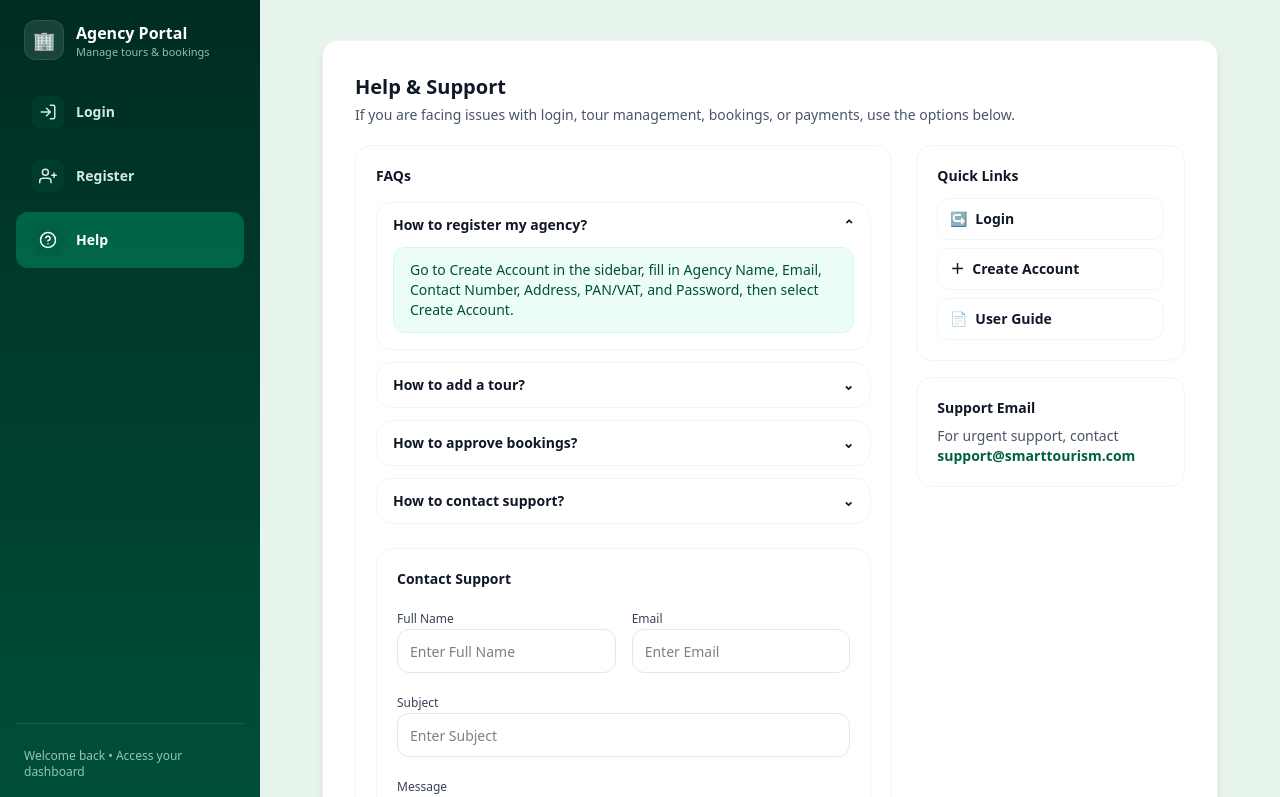
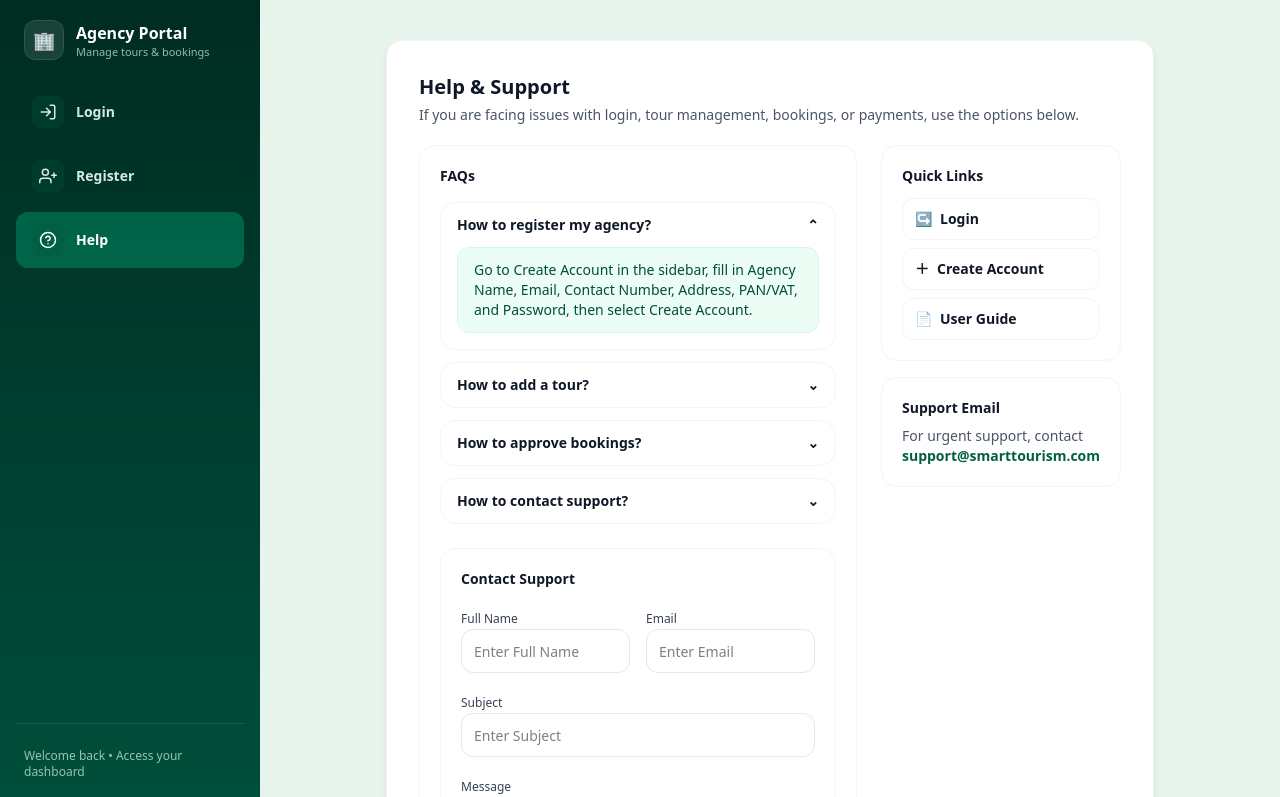
Before and after one commit to raullama1/raul-lama-smart-tourism-management-system, a React (Vite) app in the folder client/: page /agency/help in a window 1280 px wide. Shown: the top 797 px of the page. Built offline with nearby package versions, Linux system fonts and the light colour scheme.

Commit message:
fix: Agency Auth layout.

```diff
--- a/client/src/components/agency/AgencyAuthLayout.jsx
+++ b/client/src/components/agency/AgencyAuthLayout.jsx
@@ -8,8 +8,11 @@ export default function AgencyAuthLayout({ children }) {
         <AgencySidebar />
       </aside>
 
-      <section className="flex-1 h-screen overflow-y-auto px-5 py-10">
-        <div className="w-full max-w-2xl mx-auto">{children}</div>
+      {/* Equal left/right space next to sidebar */}
+      <section className="flex-1 px-6 py-10 flex justify-center">
+        <div className="w-full max-w-3xl">
+          {children}
+        </div>
       </section>
     </main>
   );
--- a/client/src/components/agency/AgencyHelpLayout.jsx
+++ /dev/null
@@ -1,18 +0,0 @@
-// client/src/components/agency/AgencyHelpLayout.jsx
-import AgencySidebar from "./AgencySidebar";
-
-export default function AgencyHelpLayout({ children }) {
-  return (
-    <main className="min-h-screen bg-[#e6f4ec] flex">
-      <aside className="sticky top-0 h-screen">
-        <AgencySidebar />
-      </aside>
-
-      <section className="flex-1 h-screen overflow-y-auto px-6 py-10">
-        <div className="w-full max-w-4xl mx-auto">
-          {children}
-        </div>
-      </section>
-    </main>
-  );
-}
--- a/client/src/pages/agency/AgencyHelpPage.jsx
+++ b/client/src/pages/agency/AgencyHelpPage.jsx
@@ -1,6 +1,6 @@
 import { useMemo, useRef, useState } from "react";
 import { Link } from "react-router-dom";
-import AgencyHelpLayout from "../../components/agency/AgencyHelpLayout";
+import AgencyAuthLayout from "../../components/agency/AgencyAuthLayout";
 import { createAgencySupportTicket } from "../../api/agencySupportApi";
 
 function Chevron({ open }) {
@@ -182,11 +182,11 @@ export default function AgencyHelpPage() {
   };
 
   return (
-    <AgencyHelpLayout>
+    <AgencyAuthLayout>
       {/* Make whole page container wider */}
       <div
         ref={topRef}
-        className="bg-white rounded-2xl shadow-md border border-gray-100 p-6 md:p-8 w-full max-w-6xl"
+        className="bg-white rounded-2xl shadow-md border border-gray-100 p-6 md:p-8"
       >
         <div className="mb-5">
           <h1 className="text-xl font-semibold text-gray-900">Help & Support</h1>
@@ -350,6 +350,6 @@ export default function AgencyHelpPage() {
           </div>
         </div>
       </div>
-    </AgencyHelpLayout>
+    </AgencyAuthLayout>
   );
 }
--- a/client/src/pages/agency/AgencyRegisterPage.jsx
+++ b/client/src/pages/agency/AgencyRegisterPage.jsx
@@ -381,7 +381,7 @@ export default function AgencyRegisterPage() {
     <AgencyAuthLayout>
       <div
         ref={topRef}
-        className="bg-white rounded-2xl shadow-md border border-gray-100 p-6 md:p-8 max-w-xl w-full"
+        className="bg-white rounded-2xl shadow-md border border-gray-100 p-6 md:p-8"
       >
         <div className="flex items-center gap-3 mb-4">
           <div className="h-10 w-10 rounded-xl bg-emerald-50 border border-emerald-100 grid place-items-center">
```
